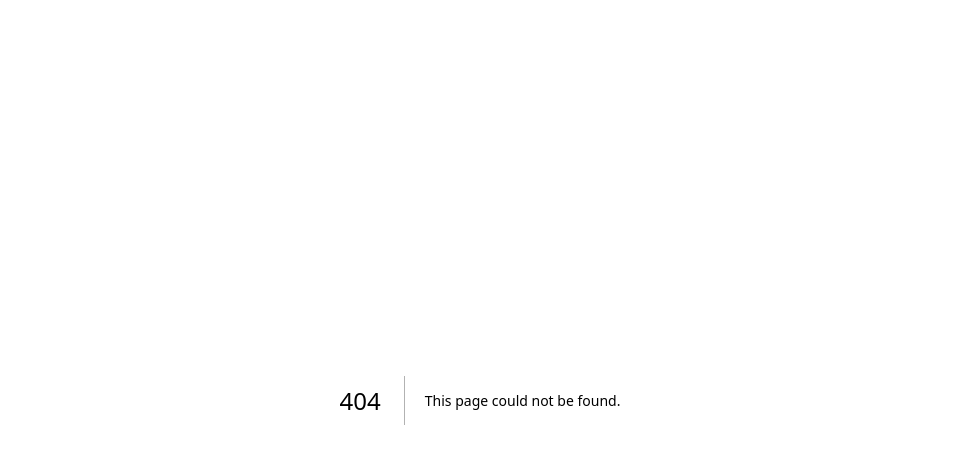
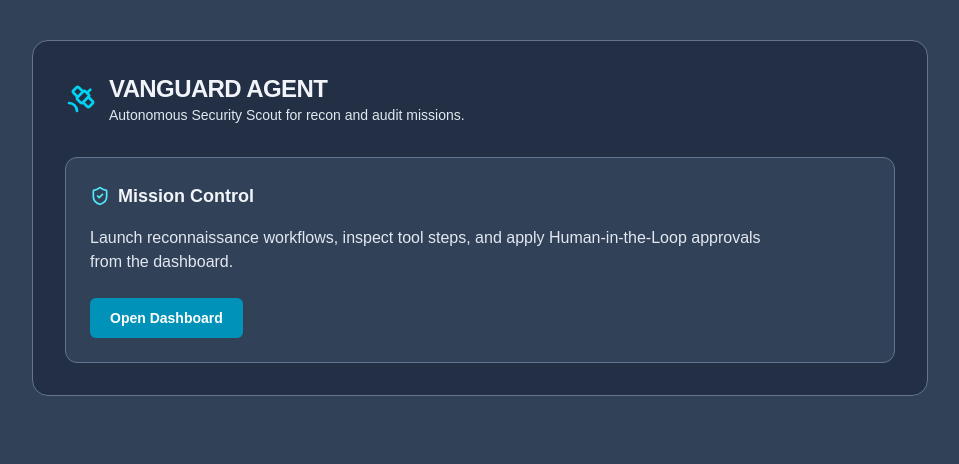
Before and after one commit to GeorgianaAI/vanguard-agent, a Next.js app: page / in a window 1280 px wide. Before the commit this address had no page. Shown: the top 464 px of the page, without its empty margins (160-1119 px from the left). Built offline with nearby package versions, Linux system fonts and the light colour scheme.

Commit message:
feat(app): add vanguard home entry page
- replace default starter page with mission control entry
- add dashboard navigation call-to-action

```diff
--- /dev/null
+++ b/app/page.tsx
@@ -0,0 +1,43 @@
+import Link from "next/link";
+import { ShieldCheck, Satellite } from "lucide-react";
+
+export default function Home() {
+  return (
+    <div className="min-h-screen bg-slate-700 px-4 py-10 text-slate-100 sm:px-8">
+      <main className="mx-auto flex w-full max-w-4xl flex-col gap-8 rounded-2xl border border-slate-500 bg-slate-800/70 p-8">
+        <header className="flex items-center gap-3">
+          <Satellite className="h-8 w-8 text-cyan-400" aria-hidden="true" />
+          <div>
+            <h1 className="text-2xl font-bold tracking-tight">
+              VANGUARD AGENT
+            </h1>
+            <p className="text-sm text-slate-200">
+              Autonomous Security Scout for recon and audit missions.
+            </p>
+          </div>
+        </header>
+
+        <section className="rounded-xl border border-slate-500 bg-slate-700 p-6">
+          <div className="mb-4 flex items-center gap-2">
+            <ShieldCheck className="h-5 w-5 text-cyan-300" aria-hidden="true" />
+            <h2 className="text-lg font-semibold text-slate-100">
+              Mission Control
+            </h2>
+          </div>
+
+          <p className="mb-6 max-w-2xl text-slate-200">
+            Launch reconnaissance workflows, inspect tool steps, and apply
+            Human-in-the-Loop approvals from the dashboard.
+          </p>
+
+          <Link
+            href="/dashboard"
+            className="inline-flex items-center rounded-md bg-cyan-600 px-5 py-2.5 text-sm font-bold text-white transition-colors hover:bg-cyan-500 focus-visible:outline-none focus-visible:ring-2 focus-visible:ring-cyan-300 focus-visible:ring-offset-2 focus-visible:ring-offset-slate-700"
+          >
+            Open Dashboard
+          </Link>
+        </section>
+      </main>
+    </div>
+  );
+}
```
